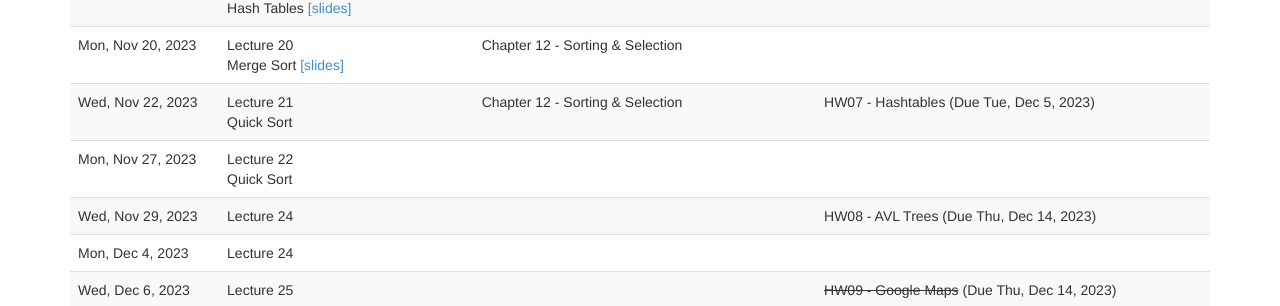
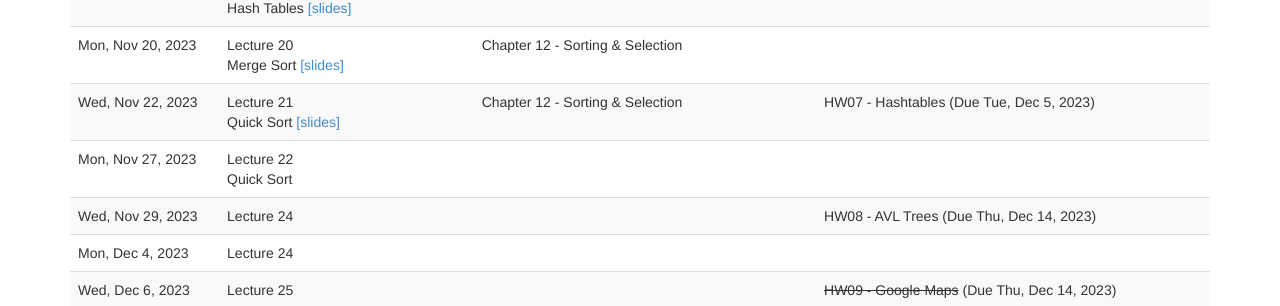
Before and after one commit to kalte0/BMC-CS-151.github.io, a Jekyll site: the page built from schedule.md, in a window 1280 px wide and 900 px high, scrolled down 1229 px. Shown: the part 397-703 px from the top of the window. Built offline with Jekyll 4.4.1, drawn with Linux system fonts in a browser that asks for light colours; nearby versions of some CDN libraries.

Commit message:
lec21 slides

```diff
--- a/_data/schedule.yaml
+++ b/_data/schedule.yaml
@@ -255,7 +255,7 @@
     -
       date: 2023-11-22
       title: Lecture 21 <br> Quick Sort
-      slides: ~
+      slides: "slides/lecture21.pdf"
       recording: ~
       readings:
         -
```
Also changed, not shown: 1 other file.
